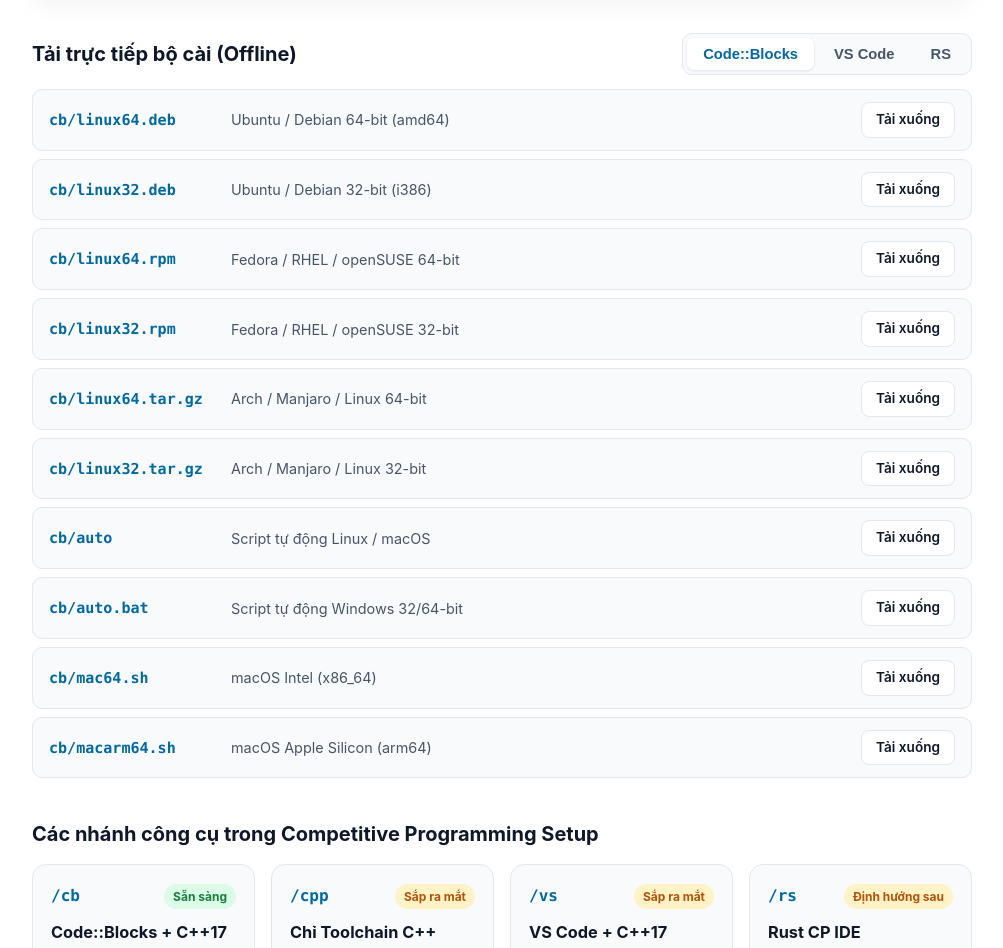
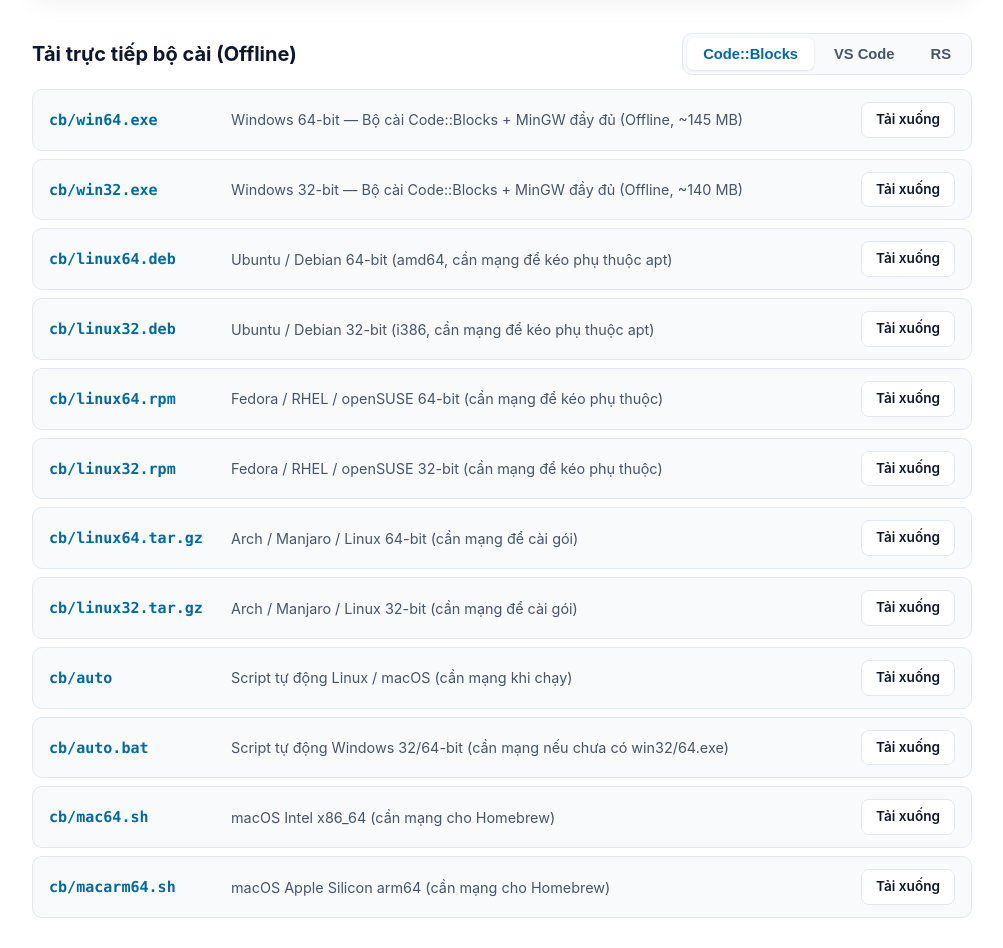
Before and after one commit to PTK-2411/cpsetup, a plain HTML site: page index.html in a window 1280 px wide. Shown: the part 710-1658 px from the top of the page, without its empty margins (138-1141 px from the left). Drawn offline with Linux system fonts and the light colour scheme.

Commit message:
feat(index): add Windows offline installers and clarify network requirements

```diff
--- a/index.html
+++ b/index.html
@@ -505,71 +505,85 @@
       <div class="dl-panel active" id="dl-panel-cb">
         <div class="dl-row">
           <div class="dl-row-info">
+            <span class="dl-name">cb/win64.exe</span>
+            <span class="dl-desc">Windows 64-bit — Bộ cài Code::Blocks + MinGW đầy đủ (Offline, ~145 MB)</span>
+          </div>
+          <a class="dl-action" href="https://sourceforge.net/projects/codeblocks/files/Binaries/20.03/Windows/codeblocks-20.03mingw-setup.exe/download" target="_blank" rel="noopener">Tải xuống</a>
+        </div>
+        <div class="dl-row">
+          <div class="dl-row-info">
+            <span class="dl-name">cb/win32.exe</span>
+            <span class="dl-desc">Windows 32-bit — Bộ cài Code::Blocks + MinGW đầy đủ (Offline, ~140 MB)</span>
+          </div>
+          <a class="dl-action" href="https://sourceforge.net/projects/codeblocks/files/Binaries/20.03/Windows/codeblocks-20.03mingw-32bit-setup.exe/download" target="_blank" rel="noopener">Tải xuống</a>
+        </div>
+        <div class="dl-row">
+          <div class="dl-row-info">
             <span class="dl-name">cb/linux64.deb</span>
-            <span class="dl-desc">Ubuntu / Debian 64-bit (amd64)</span>
+            <span class="dl-desc">Ubuntu / Debian 64-bit (amd64, cần mạng để kéo phụ thuộc apt)</span>
           </div>
           <a class="dl-action" href="./cb/linux64.deb" download>Tải xuống</a>
         </div>
         <div class="dl-row">
           <div class="dl-row-info">
             <span class="dl-name">cb/linux32.deb</span>
-            <span class="dl-desc">Ubuntu / Debian 32-bit (i386)</span>
+            <span class="dl-desc">Ubuntu / Debian 32-bit (i386, cần mạng để kéo phụ thuộc apt)</span>
           </div>
           <a class="dl-action" href="./cb/linux32.deb" download>Tải xuống</a>
         </div>
         <div class="dl-row">
           <div class="dl-row-info">
             <span class="dl-name">cb/linux64.rpm</span>
-            <span class="dl-desc">Fedora / RHEL / openSUSE 64-bit</span>
+            <span class="dl-desc">Fedora / RHEL / openSUSE 64-bit (cần mạng để kéo phụ thuộc)</span>
           </div>
           <a class="dl-action" href="./cb/linux64.rpm" download>Tải xuống</a>
         </div>
         <div class="dl-row">
           <div class="dl-row-info">
             <span class="dl-name">cb/linux32.rpm</span>
-            <span class="dl-desc">Fedora / RHEL / openSUSE 32-bit</span>
+            <span class="dl-desc">Fedora / RHEL / openSUSE 32-bit (cần mạng để kéo phụ thuộc)</span>
           </div>
           <a class="dl-action" href="./cb/linux32.rpm" download>Tải xuống</a>
         </div>
         <div class="dl-row">
           <div class="dl-row-info">
             <span class="dl-name">cb/linux64.tar.gz</span>
-            <span class="dl-desc">Arch / Manjaro / Linux 64-bit</span>
+            <span class="dl-desc">Arch / Manjaro / Linux 64-bit (cần mạng để cài gói)</span>
           </div>
           <a class="dl-action" href="./cb/linux64.tar.gz" download>Tải xuống</a>
         </div>
         <div class="dl-row">
           <div class="dl-row-info">
             <span class="dl-name">cb/linux32.tar.gz</span>
-            <span class="dl-desc">Arch / Manjaro / Linux 32-bit</span>
+            <span class="dl-desc">Arch / Manjaro / Linux 32-bit (cần mạng để cài gói)</span>
           </div>
           <a class="dl-action" href="./cb/linux32.tar.gz" download>Tải xuống</a>
         </div>
         <div class="dl-row">
           <div class="dl-row-info">
             <span class="dl-name">cb/auto</span>
-            <span class="dl-desc">Script tự động Linux / macOS</span>
+            <span class="dl-desc">Script tự động Linux / macOS (cần mạng khi chạy)</span>
           </div>
           <a class="dl-action" href="./cb/auto" download>Tải xuống</a>
         </div>
         <div class="dl-row">
           <div class="dl-row-info">
             <span class="dl-name">cb/auto.bat</span>
-            <span class="dl-desc">Script tự động Windows 32/64-bit</span>
+            <span class="dl-desc">Script tự động Windows 32/64-bit (cần mạng nếu chưa có win32/64.exe)</span>
           </div>
           <a class="dl-action" href="./cb/auto.bat" download>Tải xuống</a>
         </div>
         <div class="dl-row">
           <div class="dl-row-info">
             <span class="dl-name">cb/mac64.sh</span>
-            <span class="dl-desc">macOS Intel (x86_64)</span>
+            <span class="dl-desc">macOS Intel x86_64 (cần mạng cho Homebrew)</span>
           </div>
           <a class="dl-action" href="./cb/mac64.sh" download>Tải xuống</a>
         </div>
         <div class="dl-row">
           <div class="dl-row-info">
             <span class="dl-name">cb/macarm64.sh</span>
-            <span class="dl-desc">macOS Apple Silicon (arm64)</span>
+            <span class="dl-desc">macOS Apple Silicon arm64 (cần mạng cho Homebrew)</span>
           </div>
           <a class="dl-action" href="./cb/macarm64.sh" download>Tải xuống</a>
         </div>
```
